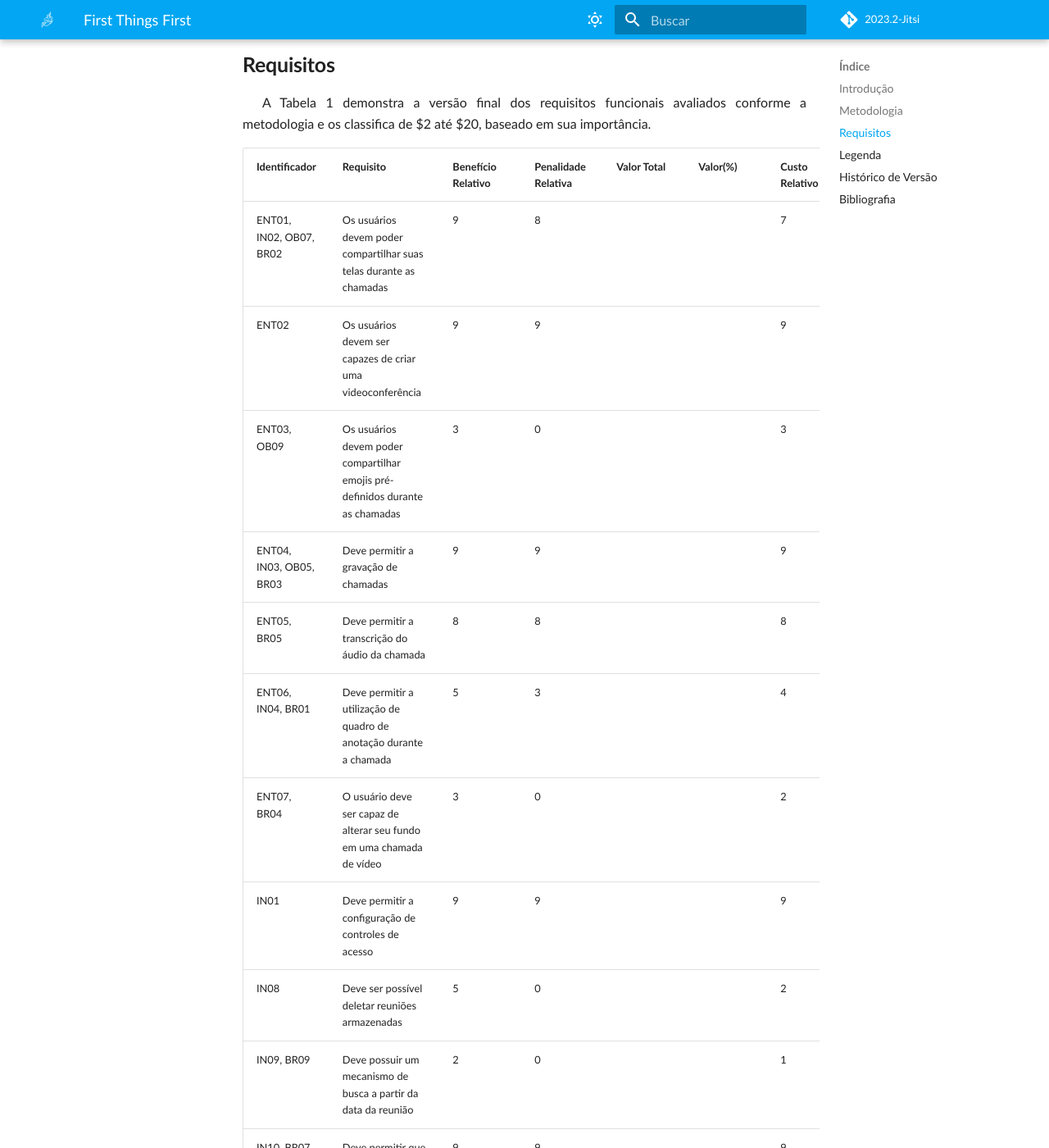
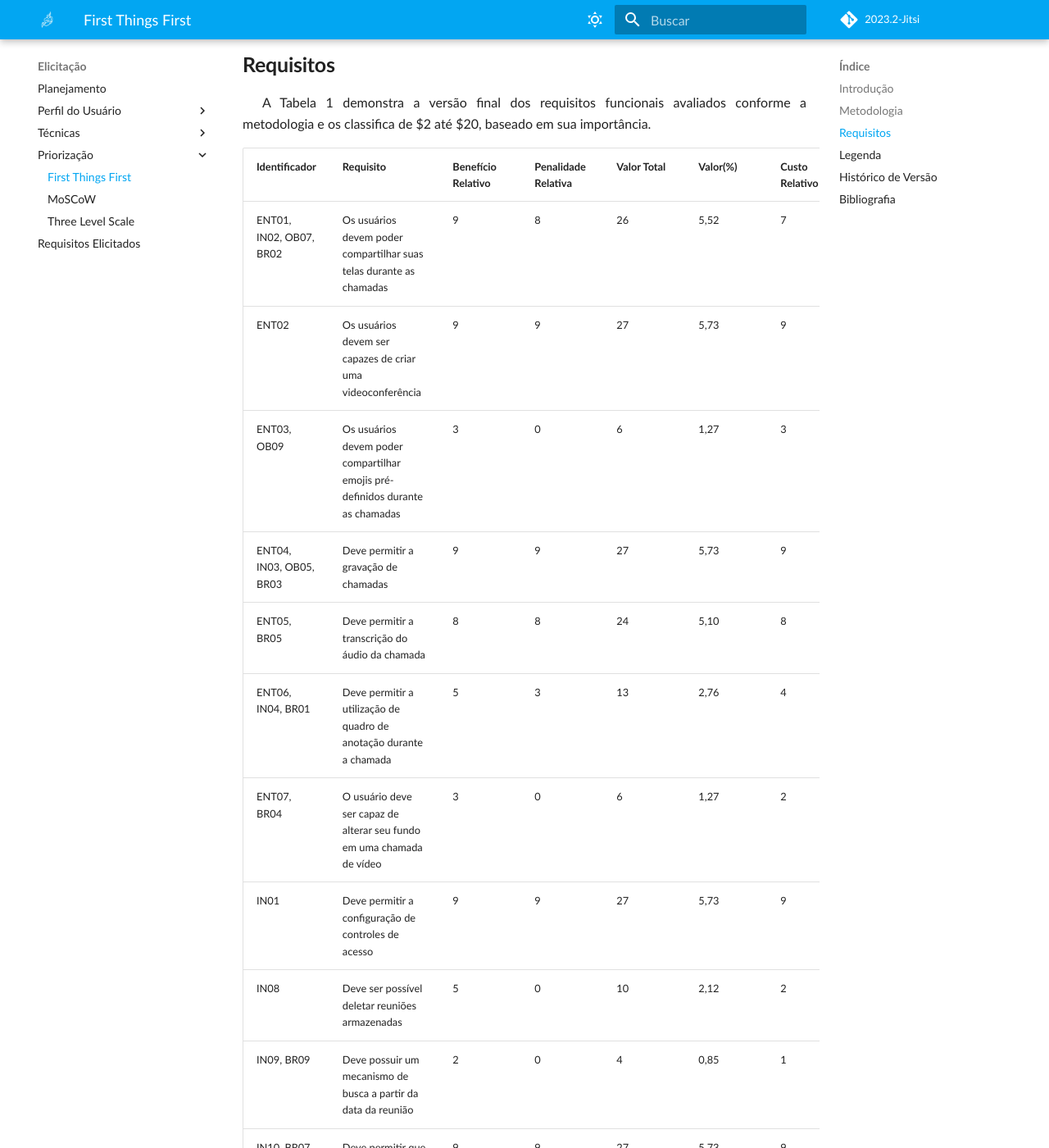
Before and after one commit to Requisitos-de-Software/2023.2-Jitsi, an MkDocs documentation site: the page built from docs/Elicitacao/priorizacao/ftf.md, in a window 1280 px wide and 1400 px high, scrolled down 553 px. Shown: the whole window at 82% size. Built offline with MkDocs 1.6.1 and Material for MkDocs 9.7.7, drawn with Linux system fonts in a browser that asks for light colours; some web fonts are replaced; comment, search, counter and statistics services are not loaded; some of the changed text lies outside the part shown.

Commit message:
preenchendo tabela priorização

```diff
--- a/docs/Elicitacao/priorizacao/ftf.md
+++ b/docs/Elicitacao/priorizacao/ftf.md
@@ -18,36 +18,36 @@
 
 | Identificador | Requisito | Benefício Relativo | Penalidade Relativa | Valor Total | Valor(%) | Custo Relativo | Custo(%) | Dificuldade | Dificuldade (%) | Prioridade |
 | ------------- | ---------- | ------------------- | -------------------- | ----------- | -------- | -------------- | ----------- | ----------- | -------------- | ---------- |
-| ENT01, IN02, OB07, BR02 | Os usuários devem poder compartilhar suas telas durante as chamadas | 9 | 8 |  |  | 7 |  |  |  | |
-| ENT02 | Os usuários devem ser capazes de criar uma videoconferência | 9 | 9 |  |  | 9 |  |  |  | |
-| ENT03, OB09 | Os usuários devem poder compartilhar emojis pré-definidos durante as chamadas | 3 | 0 |  |  | 3 |  |  |  | |
-| ENT04, IN03, OB05, BR03 | Deve permitir a gravação de chamadas | 9 | 9 |  |  | 9 |  |  |  | |
-| ENT05, BR05 | Deve permitir a transcrição do áudio da chamada | 8 | 8 |  |  | 8 |  |  |  | |
-| ENT06, IN04, BR01 | Deve permitir a utilização de quadro de anotação durante a chamada | 5 | 3 |  |  | 4 |  |  |  | |
-| ENT07, BR04 | O usuário deve ser capaz de alterar seu fundo em uma chamada de vídeo | 3 | 0 |  |  | 2 |  |  |  | |
-| IN01 | Deve permitir a configuração de controles de acesso | 9 | 9 |  |  | 9 |  |  |  | |
-| IN08 | Deve ser possível deletar reuniões armazenadas | 5 | 0 |  |  | 2 |  |  |  | |
-| IN09, BR09 | Deve possuir um mecanismo de busca a partir da data da reunião | 2 | 0 |  |  | 1 |  |  |  | |
-| IN10, BR07 | Deve permitir que o anfitrião tenha a capacidade de remover um participante específico da reunião | 9 | 9 |  |  | 9 |  |  |  | |
-| OB01 | Deve permitir fazer autenticação através de outros aplicativos, como Google ou Facebook | 4 | 3 |  |  | 7 |  |  |  | |
-| OB02 | Dever permitir convidar participantes através de compartilhamento de link por meio de outros aplicativos | 9 | 9 |  |  | 9 |  |  |  | |
-| OB03 | Deve possuir um link de ajuda para explicar como se convida outros participantes | 1 | 1 |  |  | 1 |  |  |  | |
-| OB04 | Deve possuir a opção de mutar o áudio | 9 | 9 |  |  |7 |  |  |  | |
-| OB06 | Deve permitir enviar mensagem de texto durante a videochamada | 9 | 9 |  |  | 7 |  |  |  | |
-| OB08, BR15 | Os usuários devem poder compartilhar arquivos durante as reuniões | 7 | 5  |  |  | 6 |  |  |  | |
-| OB10 | O anfitrião deve conseguir, através do compartilhamento de tela, interagir no celular de outro usuário | 6 | 0 |  |  | 9 |  |  |  | |
-| OB11 | Deve permitir que o usuário configure seu perfil, com nome de usuário e foto | 9 | 7 |  |  | 4 |  |  |  | |
-| OB13 | Deve possuir um calendário com chamadas agendadas | 5 | 0 |  |  | 9 |  |  |  | |
-| OB14 | Deve permitir que o calendário de um usuário seja sincronizado ao de outros | 3 | 0 |  |  | 9|  |  |  | |
-| OB15 | Deve permitir agendar reuniões com outros usuários através do calendário | 7 | 3 |  |  | 9 |  |  |  | |
-| OB16 | Deve possuir uma lista das reuniões que o usuário já participou | 3 | 7 |  |  | 2 |  |  |  | |
-| BR06 | Deve permitir que o anfitrião de uma reunião consiga desligar o microfone e a câmera de qualquer participante | 7 | 2 |  |  | 4 |  |  |  | |
-| BR08 | Deve ser possível baixar as gravações das reuniões | 9 | 7 |  |  | 2 |  |  |  | |
-| BR10 | Deve fornecer ao usuário a capacidade de visualizar todas as salas em que ele participou anteriormente. |2 | 0 |   |  | 2 |  |  |  | |
-| BR11 | O anfitrião deve ser capaz de controlar a entrada em uma sala por meio de senha de acesso | 0 | 0  |  |  |  | |  |  | |
-| BR13 | O anfitrião deve ser capaz de conceder permissões diferentes, a cada participante, para a utilização das ferramentas durante a reunião | 5 | 3 |  |  |  | |  |  | |
+| ENT01, IN02, OB07, BR02 | Os usuários devem poder compartilhar suas telas durante as chamadas | 9 | 8 | 26 | 5,52 | 7 |  |  |  | |
+| ENT02 | Os usuários devem ser capazes de criar uma videoconferência | 9 | 9 | 27 | 5,73 | 9 |  |  |  | |
+| ENT03, OB09 | Os usuários devem poder compartilhar emojis pré-definidos durante as chamadas | 3 | 0 | 6 |1,27  | 3 |  |  |  | |
+| ENT04, IN03, OB05, BR03 | Deve permitir a gravação de chamadas | 9 | 9 | 27 | 5,73 | 9 |  |  |  | |
+| ENT05, BR05 | Deve permitir a transcrição do áudio da chamada | 8 | 8 | 24 | 5,10 | 8 |  |  |  | |
+| ENT06, IN04, BR01 | Deve permitir a utilização de quadro de anotação durante a chamada | 5 | 3 | 13 | 2,76 | 4 |  |  |  | |
+| ENT07, BR04 | O usuário deve ser capaz de alterar seu fundo em uma chamada de vídeo | 3 | 0 | 6 | 1,27 | 2 |  |  |  | |
+| IN01 | Deve permitir a configuração de controles de acesso | 9 | 9 | 27 | 5,73 | 9 |  |  |  | |
+| IN08 | Deve ser possível deletar reuniões armazenadas | 5 | 0 | 10 | 2,12 | 2 |  |  |  | |
+| IN09, BR09 | Deve possuir um mecanismo de busca a partir da data da reunião | 2 | 0 | 4 | 0,85 | 1 |  |  |  | |
+| IN10, BR07 | Deve permitir que o anfitrião tenha a capacidade de remover um participante específico da reunião | 9 | 9 | 27 | 5,73 | 9 |  |  |  | |
+| OB01 | Deve permitir fazer autenticação através de outros aplicativos, como Google ou Facebook | 4 | 3 | 11 | 2,34 | 7 |  |  |  | |
+| OB02 | Dever permitir convidar participantes através de compartilhamento de link por meio de outros aplicativos | 9 | 9 | 27 | 5,73 | 9 |  |  |  | |
+| OB03 | Deve possuir um link de ajuda para explicar como se convida outros participantes | 1 | 1 | 3 | 0,64 | 1 |  |  |  | |
+| OB04 | Deve possuir a opção de mutar o áudio | 9 | 9 | 27 | 5,73 |7 |  |  |  | |
+| OB06 | Deve permitir enviar mensagem de texto durante a videochamada | 9 | 9 | 27 | 5,73 | 7 |  |  |  | |
+| OB08, BR15 | Os usuários devem poder compartilhar arquivos durante as reuniões | 7 | 5  | 19 | 4,03 | 6 |  |  |  | |
+| OB10 | O anfitrião deve conseguir, através do compartilhamento de tela, interagir no celular de outro usuário | 6 | 0 | 12 | 2,55 | 9 |  |  |  | |
+| OB11 | Deve permitir que o usuário configure seu perfil, com nome de usuário e foto | 9 | 7 | 25 | 5,31 | 4 |  |  |  | |
+| OB13 | Deve possuir um calendário com chamadas agendadas | 5 | 0 | 10 | 2,12 | 9 |  |  |  | |
+| OB14 | Deve permitir que o calendário de um usuário seja sincronizado ao de outros | 3 | 0 | 6 | 1,27 | 9|  |  |  | |
+| OB15 | Deve permitir agendar reuniões com outros usuários através do calendário | 7 | 3 | 17 | 3,61 | 9 |  |  |  | |
+| OB16 | Deve possuir uma lista das reuniões que o usuário já participou | 3 | 7 | 13 | 2,76 | 2 |  |  |  | |
+| BR06 | Deve permitir que o anfitrião de uma reunião consiga desligar o microfone e a câmera de qualquer participante | 7 | 2 |16  |  | 4 |  |  |  | |
+| BR08 | Deve ser possível baixar as gravações das reuniões | 9 | 7 | 25 | 3,40 | 2 |  |  |  | |
+| BR10 | Deve fornecer ao usuário a capacidade de visualizar todas as salas em que ele participou anteriormente. |2 | 0 |  4 | 5,31 | 2 |  |  |  | |
+| BR11 | O anfitrião deve ser capaz de controlar a entrada em uma sala por meio de senha de acesso | 0 | 0  | 0 | 0 |  | |  |  | |
+| BR13 | O anfitrião deve ser capaz de conceder permissões diferentes, a cada participante, para a utilização das ferramentas durante a reunião | 5 | 3 | 13 | 2,76 |  | |  |  | |
 | BR14 | Os usuários devem poder compartilhar arquivos durante as reuniões |  |  |  |  |  | |  |  | |
-| BR16 | Deve oferecer um modo claro ou escuro de interface como parte de suas funcionalidades de acessibilidade | 7 | 5 |  |  |  | |  |  | |
+| BR16 | Deve oferecer um modo claro ou escuro de interface como parte de suas funcionalidades de acessibilidade | 7 | 5 | 19 | 4,03 |  | |  |  | |
 
 
 
--- a/mkdocs.yml
+++ b/mkdocs.yml
@@ -52,7 +52,7 @@
       - Introspecção: Elicitacao/tecnicas/introspecção.md
       - Observação: Elicitacao/tecnicas/observacao.md
     - Priorização:
-      - First Things First : Elicitacao/priorizacao/100Dolares.md
+      - First Things First : Elicitacao/priorizacao/ftf.md
       - MoSCoW: Elicitacao/priorizacao/MoSCoW.md
       - Three Level Scale:  Elicitacao/priorizacao/TLS.md
     - Requisitos Elicitados: Elicitacao/requisitos-elicitados.md
```
Also changed, not shown: docs/atas/reuniao-04.md (+2 -2 lines).
